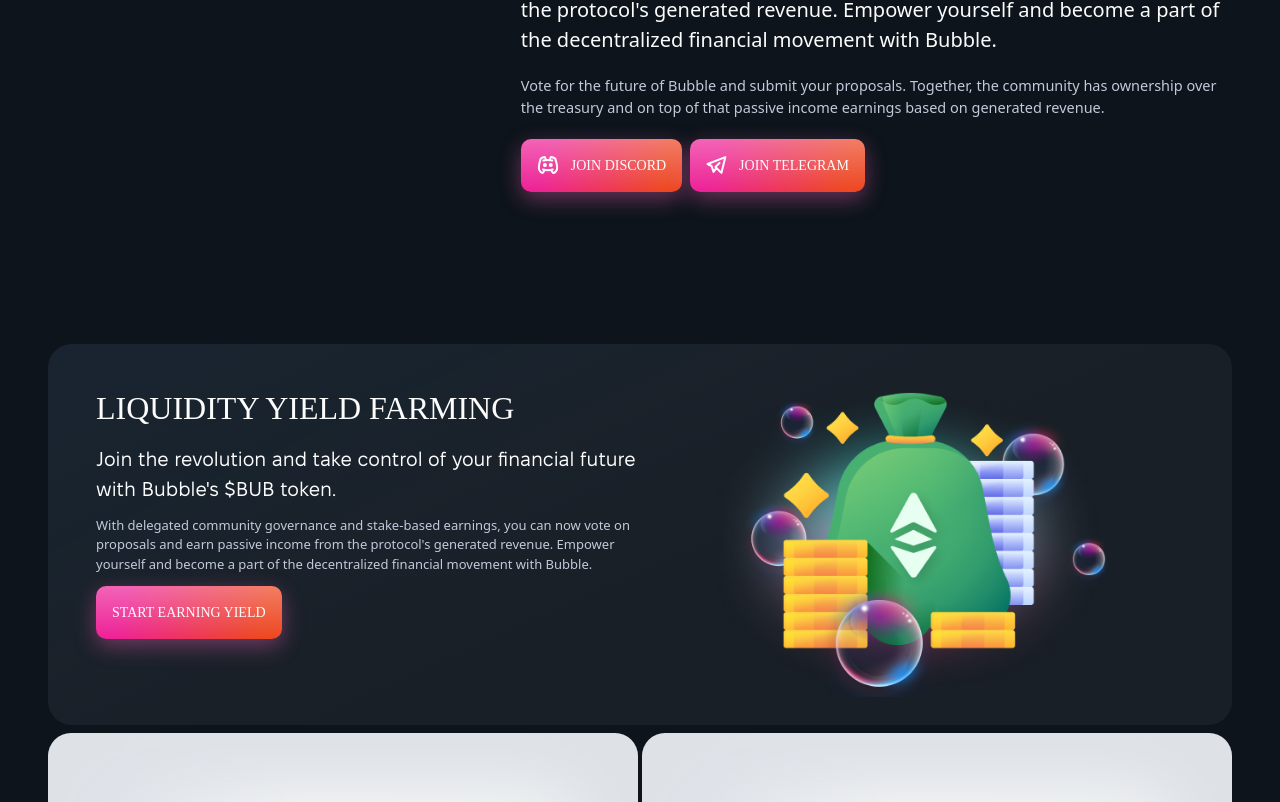
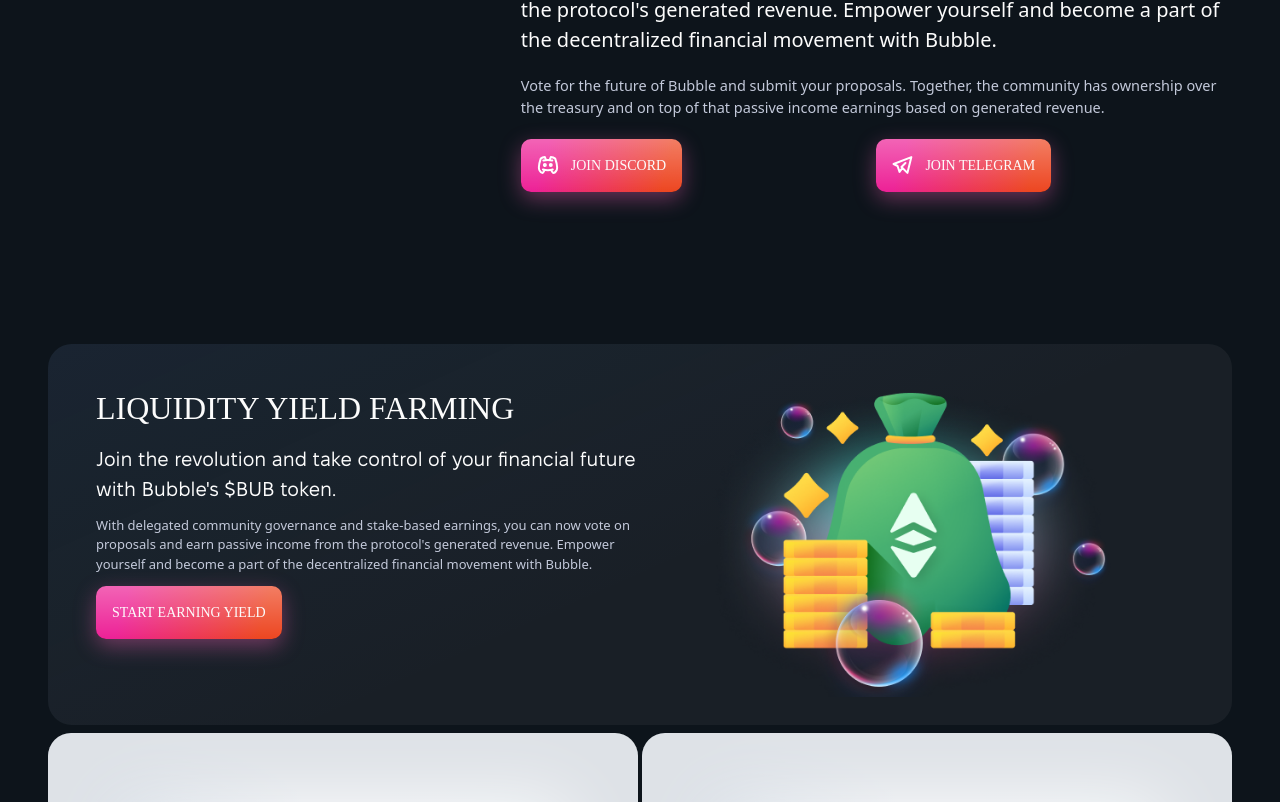
Before and after one commit to tarifalhasan/BUbble-Defi, a React (Vite) app: page / in a window 1280 px wide. Shown: the part 1058-1860 px from the top of the page. Built offline with nearby package versions, Linux system fonts and the light colour scheme; a web font is replaced by a local one.

Commit message:
complate project

```diff
--- a/src/components/Header/Header.jsx
+++ b/src/components/Header/Header.jsx
@@ -20,7 +20,7 @@
     setIsOpen(!isOpen);
   };
   return (
-    <div className="relative">
+    <div id="home" className="relative">
       <div className="hidden md:block top-[20%] lg:top-0 absolute -z-20 right-0">
         <img
           className=" md:max-w-[1000px] lg:max-w-[800px]"
--- a/src/components/Navbar/MobileMenu.jsx
+++ b/src/components/Navbar/MobileMenu.jsx
@@ -26,8 +26,8 @@
         </div>
       </div>
       <ul className="flex flex-col pt-7 md:flex-row gap-6">
-        {navLinks.map((link) => (
-          <li key={link.href} className="text-white" onClick={openNavbar}>
+        {navLinks.map((link, index) => (
+          <li key={index} className="text-white" onClick={openNavbar}>
             <a
               href={link.href}
               className="block py-2 pl-3 pr-4 text-white text-base leading-[19px] font-bold font-segoe"
@@ -36,9 +36,17 @@
             </a>
           </li>
         ))}
-        <button type="button" className="menu_btn font-sandro">
-          Launch App
-        </button>
+
+        <a
+          href="https://dapp.bubbledefi.com/"
+          target="_blank"
+          className="w-full "
+          rel="noopener noreferrer"
+        >
+          <button type="button" className="menu_btn w-full font-sandro">
+            Launch App
+          </button>
+        </a>
       </ul>
     </div>
   );
--- a/src/components/whybabble/WhyBabble.jsx
+++ b/src/components/whybabble/WhyBabble.jsx
@@ -37,6 +37,11 @@
               </p>
 
               <div className="btn-group flex gap-y-3 flex-col md:flex-row items-center gap-x-2">
+                <a
+                  href=" https://t.me/BubbleDefiPortal"
+                  className="w-full"
+                  target={'_blank'}
+                >
                   <button className="btn-primary uppercase w-full md:w-auto  px-4 py-4 ">
                     <svg
                       width="22"
@@ -53,12 +58,14 @@
                         strokeLinejoin="round"
                       />
                     </svg>
-                  <span>
-                    <a href=" https://t.me/BubbleDefiPortal" target={'_blank'}>
                     Join Discord
+                  </button>
                 </a>
-                  </span>
-                </button>
+                <a
+                  href="https://discord.com/invite/J99shRsxHC"
+                  className="w-full"
+                  target="_blank"
+                >
                   <button className="btn-primary uppercase w-full md:w-auto  px-4 py-4 ">
                     <svg
                       width="21"
@@ -75,16 +82,9 @@
                         strokeLinejoin="round"
                       />
                     </svg>
-
-                  <span>
-                    <a
-                      href="https://discord.com/invite/J99shRsxHC"
-                      target="_blank"
-                    >
                     Join telegram
+                  </button>
                 </a>
-                  </span>
-                </button>
               </div>
             </div>
           </div>
--- a/src/constant/data.js
+++ b/src/constant/data.js
@@ -5,7 +5,7 @@
   },
   {
     name: 'BubbleSwap',
-    href: '#bubbleSwap',
+    href: '#home',
   },
   {
     name: 'Farming',
@@ -17,7 +17,11 @@
   },
   {
     name: 'Protocol',
-    href: '#protocol',
+    href: '#farming',
+  },
+  {
+    name: 'Contract',
+    href: '#contract',
   },
   {
     name: 'Tokenomics',
@@ -27,8 +31,4 @@
     name: 'Partners',
     href: '#partners',
   },
-  {
-    name: 'Contract',
-    href: '#contract',
-  },
 ];
```
Also changed, not shown: 1 other file (tests, documents, lock files or other folders). Lines whose indentation alone changed are shown as unchanged.
